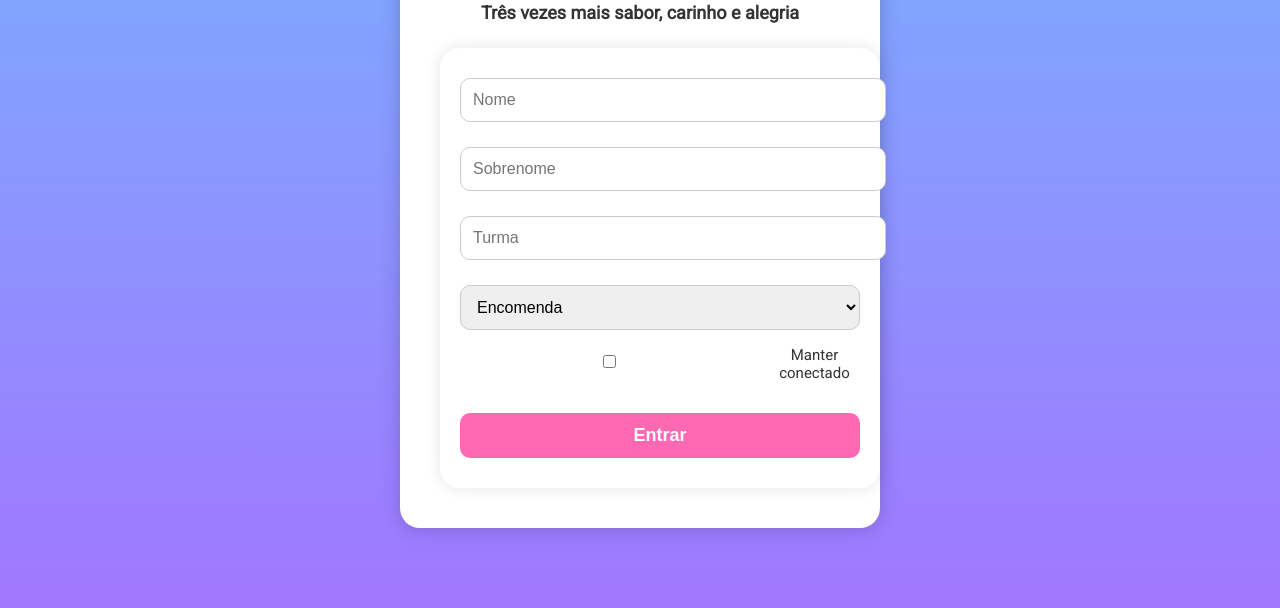
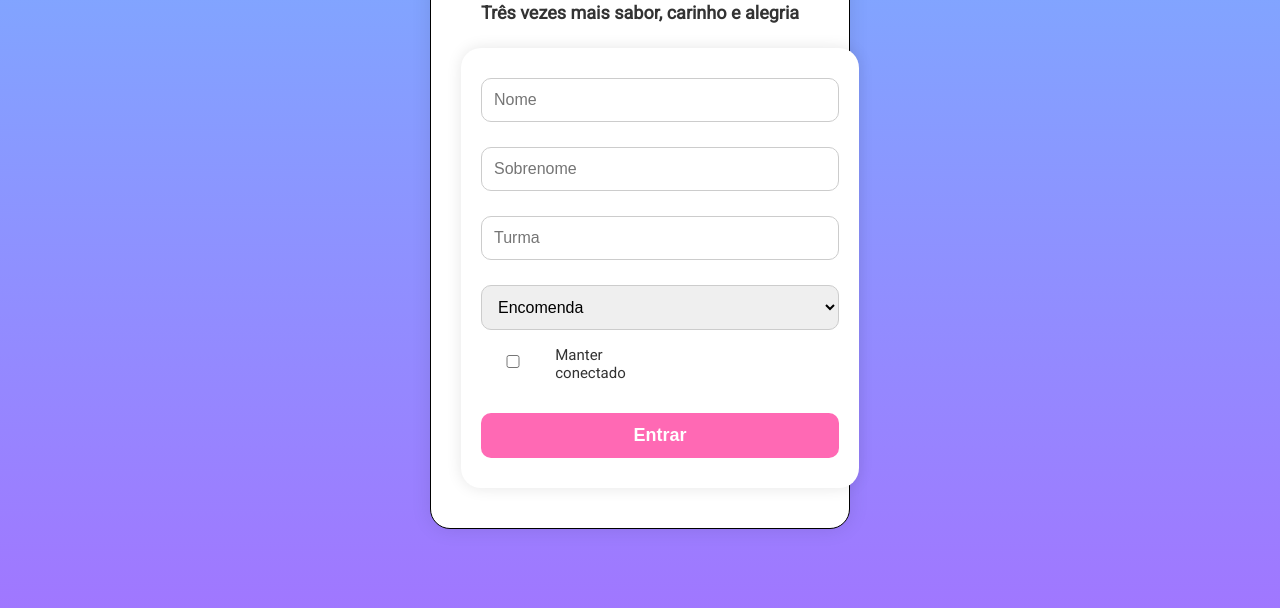
Before and after one commit to levandoskii/threecandyy, a plain HTML site: page login.html in a window 1280 px wide. Shown: the part 232-840 px from the top of the page. Drawn offline with Linux system fonts and the light colour scheme.

Commit message:
Update login.html

```diff
--- a/login.html
+++ b/login.html
@@ -1,36 +1,38 @@
 <!DOCTYPE html>
 <html lang="pt-br">
 <head>
-  <meta charset="UTF-8">
-  <meta name="viewport" content="width=device-width, initial-scale=1.0">
+  <meta charset="UTF-8" />
+  <meta name="viewport" content="width=device-width, initial-scale=1.0"/>
   <title>Three Candy - Login</title>
-  <link rel="stylesheet" href="styles.css">
+  <link rel="stylesheet" href="styles.css" />
   <link href="https://fonts.googleapis.com/css2?family=Pacifico&family=Roboto&display=swap" rel="stylesheet">
   <style>
     body {
       margin: 0;
       font-family: 'Roboto', sans-serif;
-      background: linear-gradient(to bottom, #76b5ff, #a077ff); /* azul gradiente */
+      background: linear-gradient(to bottom, #76b5ff, #a077ff);
+      height: 100vh;
       display: flex;
       align-items: center;
       justify-content: center;
-      height: 100vh;
     }
 
     .login-container {
       background-color: white;
-      padding: 40px;
+      padding: 40px 30px;
       border-radius: 20px;
-      box-shadow: 0 0 20px rgba(0,0,0,0.2);
+      box-shadow: 0 0 20px rgba(0,0,0,0.1);
+      border: 1px solid black;
       width: 90%;
-      max-width: 400px;
-      text-align: center;
+      max-width: 420px;
+      box-sizing: border-box;
     }
 
     .title {
       font-family: 'Pacifico', cursive;
       font-size: 36px;
-      color: #ff69b4; /* rosa */
+      color: #ff69b4;
+      text-align: center;
       margin-bottom: 10px;
     }
 
@@ -38,7 +40,14 @@
       font-size: 18px;
       color: #333;
       font-weight: bold;
+      text-align: center;
       margin-bottom: 25px;
+    }
+
+    form {
+      display: flex;
+      flex-direction: column;
+      align-items: center;
     }
 
     input, select {
@@ -48,12 +57,13 @@
       border-radius: 10px;
       border: 1px solid #ccc;
       font-size: 16px;
+      box-sizing: border-box;
     }
 
     .checkbox-row {
       display: flex;
       align-items: center;
-      justify-content: flex-start;
+      align-self: flex-start;
       gap: 10px;
       margin-bottom: 20px;
     }
@@ -65,7 +75,7 @@
     .login-btn {
       width: 100%;
       padding: 12px;
-      background-color: #ff69b4; /* rosa */
+      background-color: #ff69b4;
       color: white;
       font-size: 18px;
       border: none;
```
